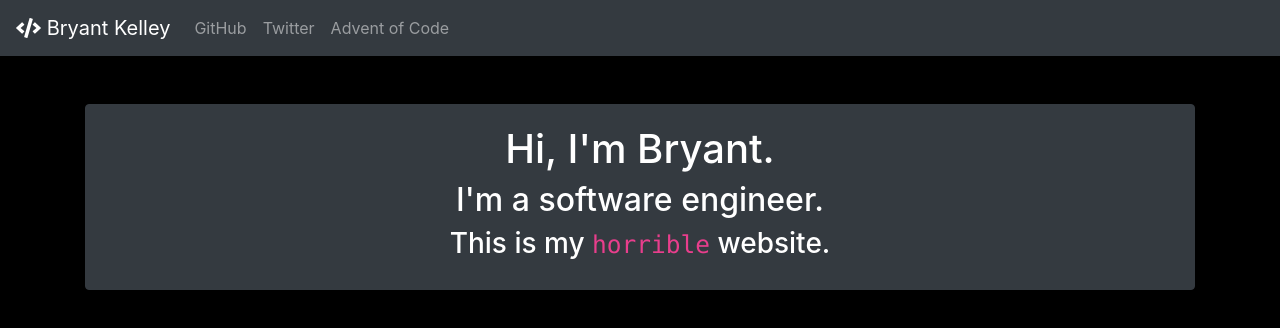
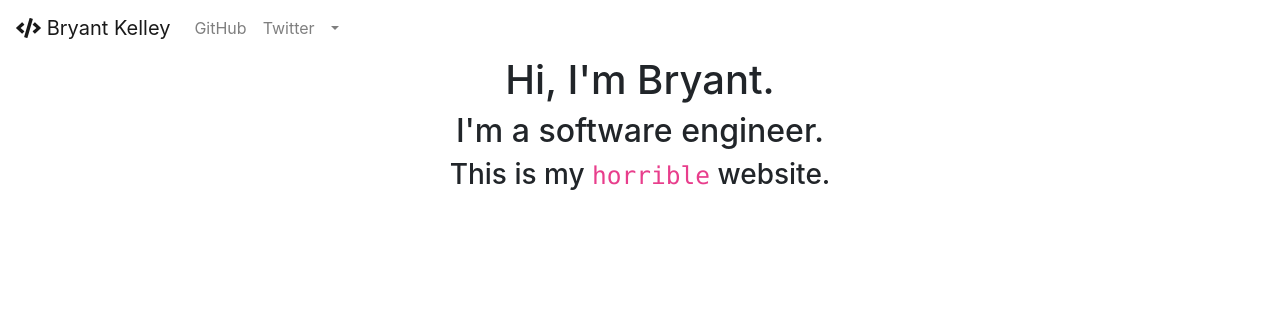
Before and after one commit to bryantkelley/website, a React (Create React App) app: page / in a window 1280 px wide. Shown: the top 328 px of the page. Built offline with nearby package versions, Linux system fonts and the light colour scheme.

Commit message:
Switch to light theme and add dropdown to nav bar

```diff
--- a/src/App.css
+++ b/src/App.css
@@ -1,5 +1,4 @@
 .App {
   text-align: center;
   height: 100vh;
-  background-color: black;
 }
--- a/src/components/header.js
+++ b/src/components/header.js
@@ -1,11 +1,11 @@
 import React from 'react';
-import { Nav, Navbar } from 'react-bootstrap';
+import { Nav, Navbar, NavDropdown } from 'react-bootstrap';
 import { FontAwesomeIcon } from '@fortawesome/react-fontawesome';
 import { faCode } from '@fortawesome/free-solid-svg-icons';
 
 export default function Header() {
   return (
-    <Navbar variant="dark" bg="dark">
+    <Navbar>
       <Navbar.Brand>
         <FontAwesomeIcon icon={faCode} />
         {' '}
@@ -14,7 +14,9 @@ export default function Header() {
       <Nav>
         <Nav.Link href="https://github.com/bryantkelley">GitHub</Nav.Link>
         <Nav.Link href="https://twitter.com/_bryantkelley">Twitter</Nav.Link>
-        <Nav.Link href="https://aoc-2020.bryantkelley.com">Advent of Code</Nav.Link>
+        <NavDropdown>
+          <Nav.Link href="https://aoc-2020.bryantkelley.com">Advent of Code</Nav.Link>
+        </NavDropdown>
       </Nav>
     </Navbar>
   );
--- a/src/components/home.js
+++ b/src/components/home.js
@@ -1,5 +1,5 @@
 import React from 'react';
-import { Card, Col, Row } from 'react-bootstrap';
+import { Col, Row } from 'react-bootstrap';
 
 export default function Home() {
   const modifers = ['terrible', 'horrible', 'no good', 'very bad'];
@@ -7,13 +7,9 @@ export default function Home() {
   return (
     <Row>
       <Col>
-        <Card bg="dark" border="dark" text="white" className="mt-5">
-          <Card.Body>
-            <h1>Hi, I'm Bryant.</h1>
-            <h2>I'm a software engineer.</h2>
-            <h3>This is my <code>{modifers[randomNumber]}</code> website.</h3>
-          </Card.Body>
-        </Card>
+        <h1>Hi, I'm Bryant.</h1>
+        <h2>I'm a software engineer.</h2>
+        <h3>This is my <code>{modifers[randomNumber]}</code> website.</h3>
       </Col>
     </Row>
   );
```
